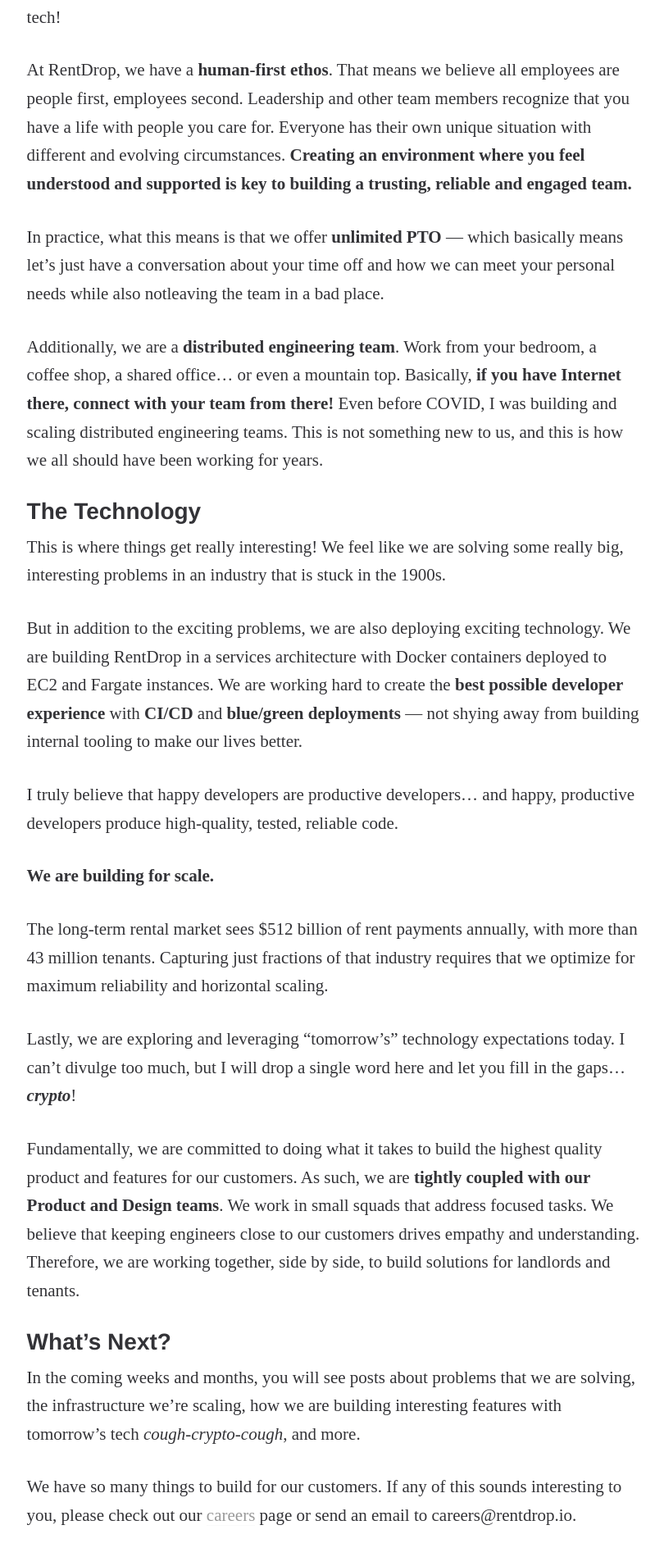
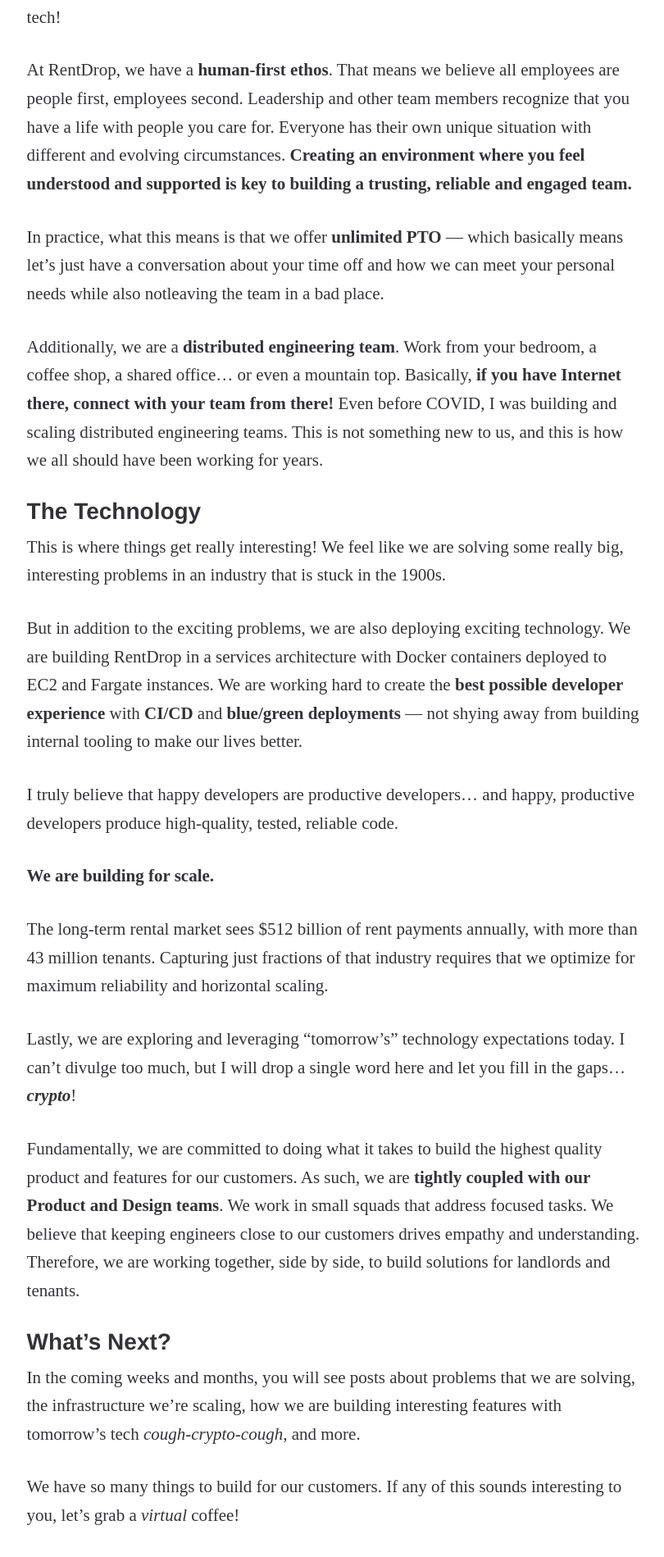
Before and after one commit to rentdrop/rentdrop.github.io, a Jekyll site: the page built from _posts/2021-08-21-welcome-to-rentdrop-engineering.md, in a window 1280 px wide. Shown: the part 3020-4919 px from the top of the page at 82% size, without its empty margins (233-1043 px from the left). Built offline with Jekyll 4.4.1, drawn with Linux system fonts in a browser that asks for light colours.

```diff
--- a/_posts/2021-08-21-welcome-to-rentdrop-engineering.md
+++ b/_posts/2021-08-21-welcome-to-rentdrop-engineering.md
@@ -79,4 +79,13 @@ Fundamentally, we are committed to doing what it takes to build the highest qual
 ## What's Next?
 In the coming weeks and months, you will see posts about problems that we are solving, the infrastructure we're scaling, how we are building interesting features with tomorrow's tech _cough-crypto-cough_, and more.
 
-We have so many things to build for our customers. If any of this sounds interesting to you, please check out our [careers](/job-openings) page or send an email to careers@rentdrop.io.
+We have so many things to build for our customers. If any of this sounds interesting to you, let's grab a _virtual_ coffee!
+
+<div id="gac-widget"></div>
+<script>
+	(function(w,d,t,g){GAC=w.GAC||function(){GAC.callMethod?GAC.callMethod.apply(GAC,arguments):(GAC.q=w.GAC.q||[]).push(arguments);};
+	GAC.q=[];g=d.createElement(t);s=d.getElementsByTagName(t)[0];g.src='https://grabacoffee.io/sdk.min.js';g.async=true;
+	s.parentNode.insertBefore(g, s);})(window, document, 'script');
+
+	GAC('init', { company: 'rentdrop', selector: 'gac-widget', employee: 'nick' });
+</script>
```
Also changed, not shown: tech-lead.md (+9 -0 lines), 5 other files.
